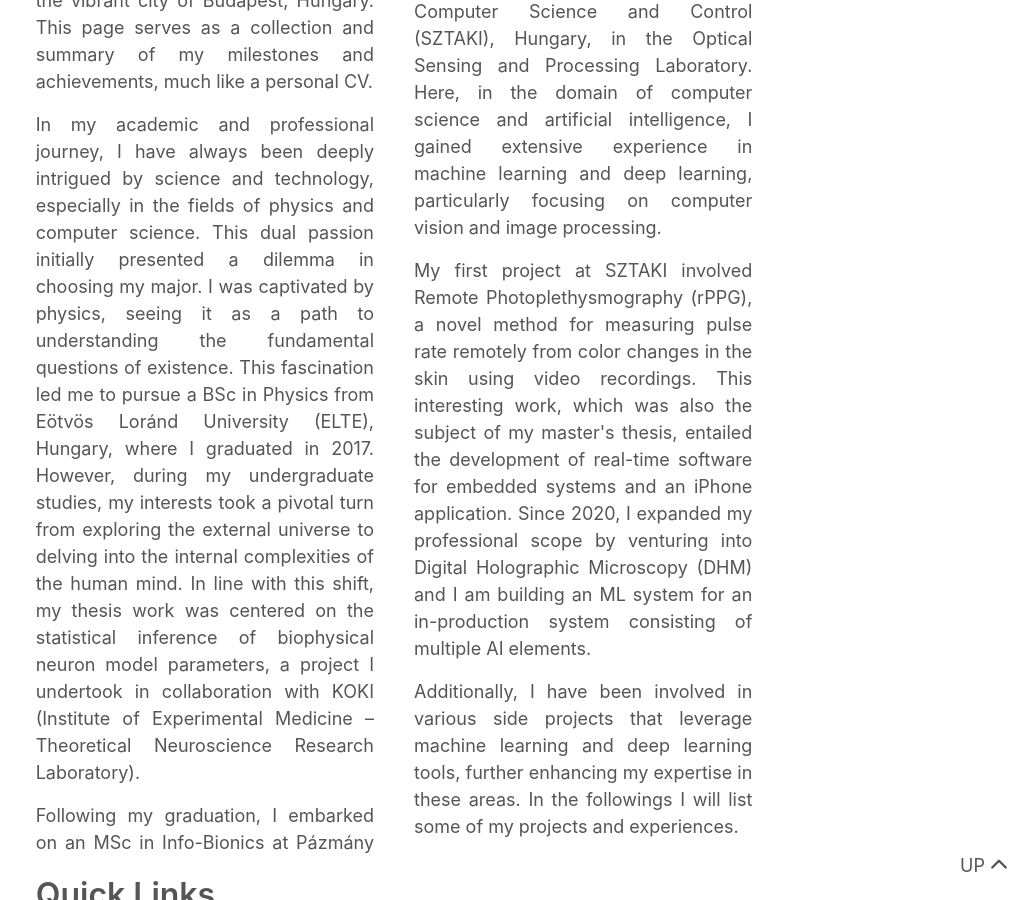
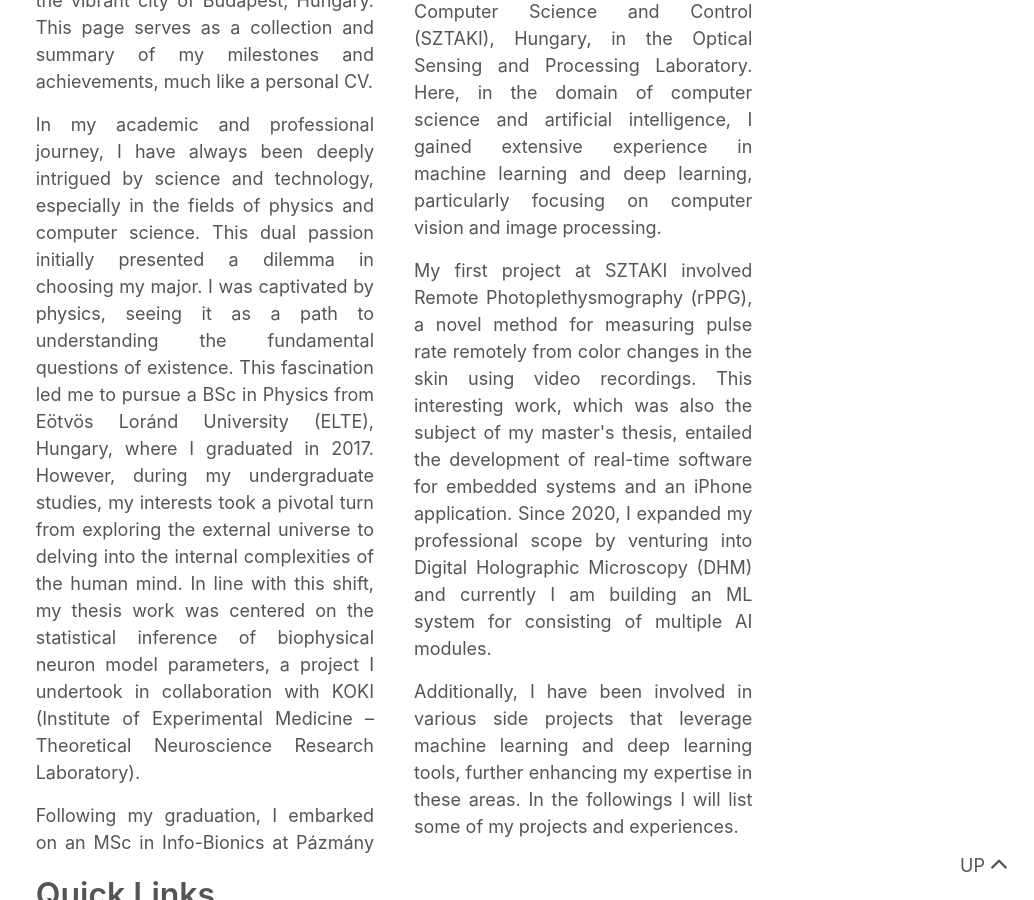
Before and after one commit to terbed/blog, a Jekyll site: the page built from _pages/about.md, in a window 1280 px wide and 900 px high, scrolled down 532 px. Shown: the whole window, without its empty margins (246-1280 px from the left). Built offline with Jekyll 4.4.1, drawn with Linux system fonts in a browser that asks for light colours; nearby versions of some CDN libraries.

Commit message:
finalize index page

```diff
--- a/_pages/about.md
+++ b/_pages/about.md
@@ -34,7 +34,7 @@ Here, in the domain of computer science and artificial intelligence, I gained ex
 <p>
 My first project at SZTAKI involved Remote Photoplethysmography (rPPG), a novel method for measuring pulse rate remotely from color changes in the skin using video recordings.
 This interesting work, which was also the subject of my master's thesis, entailed the development of real-time software for embedded systems and an iPhone application.
-Since 2020, I expanded my professional scope by venturing into Digital Holographic Microscopy (DHM) and I am building an ML system for an in-production system consisting of multiple AI elements.</p>
+Since 2020, I expanded my professional scope by venturing into Digital Holographic Microscopy (DHM) and currently I am building an ML system for consisting of multiple AI modules.</p>
 
 <p>
 Additionally, I have been involved in various side projects that leverage machine learning and deep learning tools, further enhancing my expertise in these areas.
```
